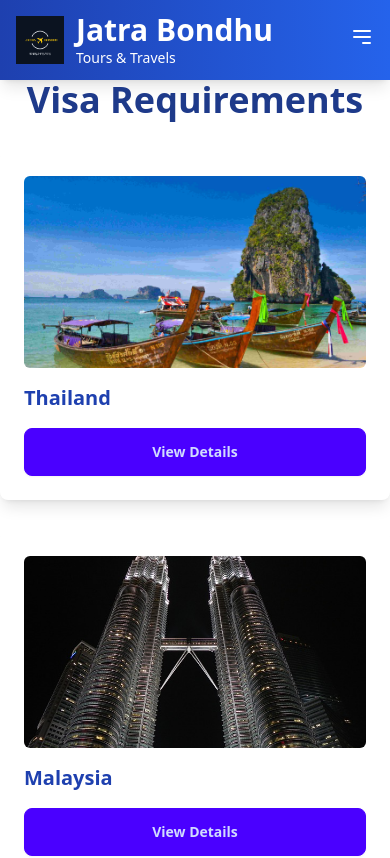
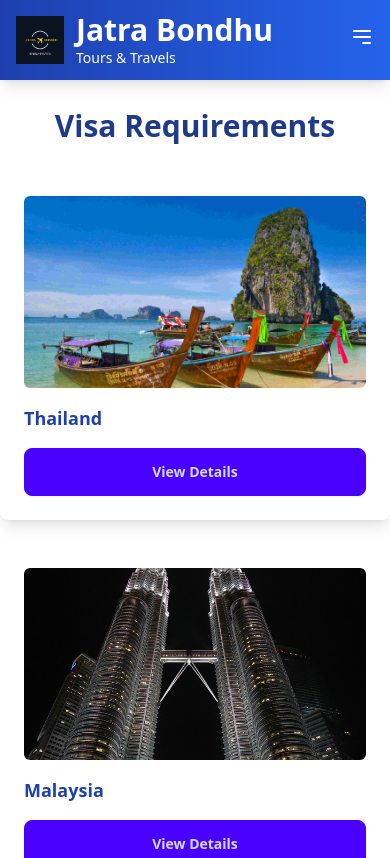
Before and after one commit to shuvakarmakar/jatra-bondhu-tours-travels, a React (Vite) app: page /visa-info in a window 390 px wide. Shown: the top 858 px of the page. Built offline with nearby package versions, Linux system fonts and the light colour scheme.

Commit message:
Visa Update

```diff
--- a/src/Pages/Visa.jsx
+++ b/src/Pages/Visa.jsx
@@ -55,15 +55,15 @@ const Visa = () => {
 
     return (
         <section>
-            <Navbar></Navbar>
+            <Navbar />
             <h2
-                className="text-4xl font-bold text-center mb-8 text-blue-900"
+                className="text-3xl sm:text-4xl font-bold text-center m-7 text-blue-900"
                 data-aos="fade-up"
             >
                 Visa Requirements
             </h2>
             <div
-                className="container mx-auto grid gap-8 sm:grid-cols-1 md:grid-cols-2 lg:grid-cols-3"
+                className="container mx-auto grid gap-6 grid-cols-1 sm:grid-cols-2 lg:grid-cols-3"
                 data-aos="fade-up"
             >
                 {countries.map((country, index) => (
@@ -77,7 +77,7 @@ const Visa = () => {
                             alt={country.name}
                             className="w-full h-48 object-cover rounded-md mb-4"
                         />
-                        <h3 className="text-xl font-semibold text-blue-800 mb-4">
+                        <h3 className="text-lg sm:text-xl font-semibold text-blue-800 mb-4">
                             {country.name}
                         </h3>
                         <button
@@ -93,20 +93,20 @@ const Visa = () => {
             {/* Modal for Country Details */}
             {selectedCountry && (
                 <div
-                    className="fixed inset-0 z-50 bg-black bg-opacity-50 flex items-center justify-center"
+                    className="fixed inset-0 z-50 bg-black bg-opacity-50 flex items-center justify-center p-4"
                     data-aos="zoom-in"
                 >
-                    <div className="bg-white rounded-lg shadow-lg w-11/12 max-w-lg p-6 relative">
+                    <div className="bg-white rounded-lg shadow-lg w-full max-w-lg p-6 relative">
                         <button
                             className="absolute top-2 right-2 text-gray-600 hover:text-gray-800 text-2xl"
                             onClick={() => setSelectedCountry(null)}
                         >
                             &times;
                         </button>
-                        <h3 className="text-3xl font-bold text-blue-800 mb-4 text-center">
+                        <h3 className="text-xl sm:text-2xl font-bold text-blue-800 mb-4 text-center">
                             {selectedCountry.name} Visa Requirements
                         </h3>
-                        <p className="text-gray-700 whitespace-pre-wrap leading-relaxed">
+                        <p className="text-gray-700 whitespace-pre-wrap leading-relaxed text-sm sm:text-base">
                             {selectedCountry.details}
                         </p>
                         <button
@@ -119,6 +119,7 @@ const Visa = () => {
                 </div>
             )}
         </section>
+
     );
 };
 
```
